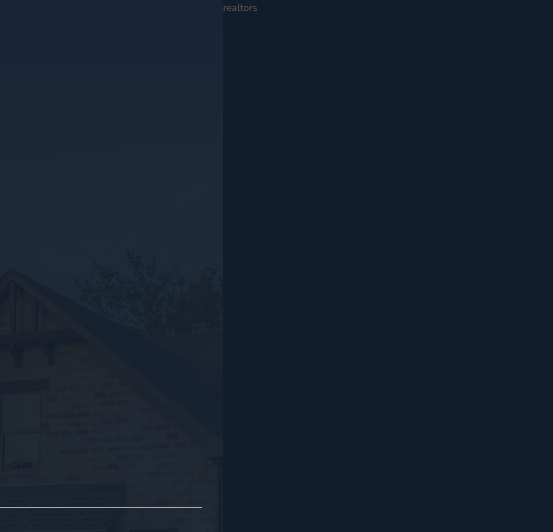
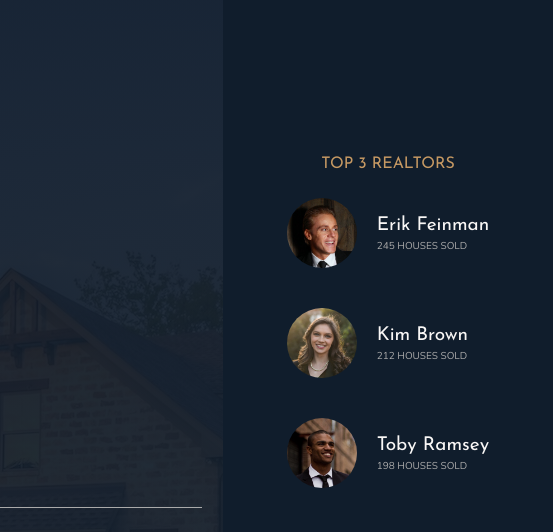
Before and after one commit to Belindaliang51/nexter, a website: page index.html in a window 1280 px wide. Shown: the top 532 px of the page, 727-1280 px from the left. Drawn offline with nearby package versions, Linux system fonts and the light colour scheme.

Commit message:
Add realtors part to the header

```diff
--- a/index.html
+++ b/index.html
@@ -29,7 +29,24 @@
             </div>
         </header>
         <div class="realtors">
-            realtors
+            <h3 class="heading-3">Top 3 Realtors</h3>
+            <div class="realtors__list">
+                <img src="img/realtor-1.jpeg" alt="realtor 1" class="realtors__img">
+                <div class="realtors__detials">
+                    <h4 class="heading-4 heading-4--light">Erik Feinman</h4>
+                    <p class="realtors__sold">245 houses sold</p>
+                </div>
+                <img src="img/realtor-2.jpeg" alt="realtor 2" class="realtors__img">
+                <div class="realtors__detials">
+                    <h4 class="heading-4 heading-4--light">Kim Brown</h4>
+                    <p class="realtors__sold">212 houses sold</p>
+                </div>
+                <img src="img/realtor-3.jpeg" alt="realtor 3" class="realtors__img">
+                <div class="realtors__detials">
+                    <h4 class="heading-4 heading-4--light">Toby Ramsey</h4>
+                    <p class="realtors__sold">198 houses sold</p>
+                </div>
+            </div>
         </div>
         <section class="features">
             <div class="feature">
--- a/sass/_realtors.scss
+++ b/sass/_realtors.scss
@@ -1,4 +1,31 @@
 .realtors{
     background-color: $color-secondary;
     grid-column: col-start 7/full-end;
+    padding: 3rem;
+
+    display: grid;
+    justify-content: center;
+    align-content: center;
+    grid-row-gap:2rem;
+    justify-items:center;
+
+    &__list{
+        display: grid;
+        grid-template-columns: min-content max-content;
+        grid-column-gap:2rem;
+        grid-row-gap:5vh;
+        align-items: center;
+    }
+
+    &__img{
+        width:7rem;
+        border-radius: 50%;
+        display: block;
+    }
+
+    &__sold{
+        text-transform: uppercase;
+        margin-top: -3px;
+        color:$color-grey-light-2;
+    }
  }
```
Also changed, not shown: css/style.css.
